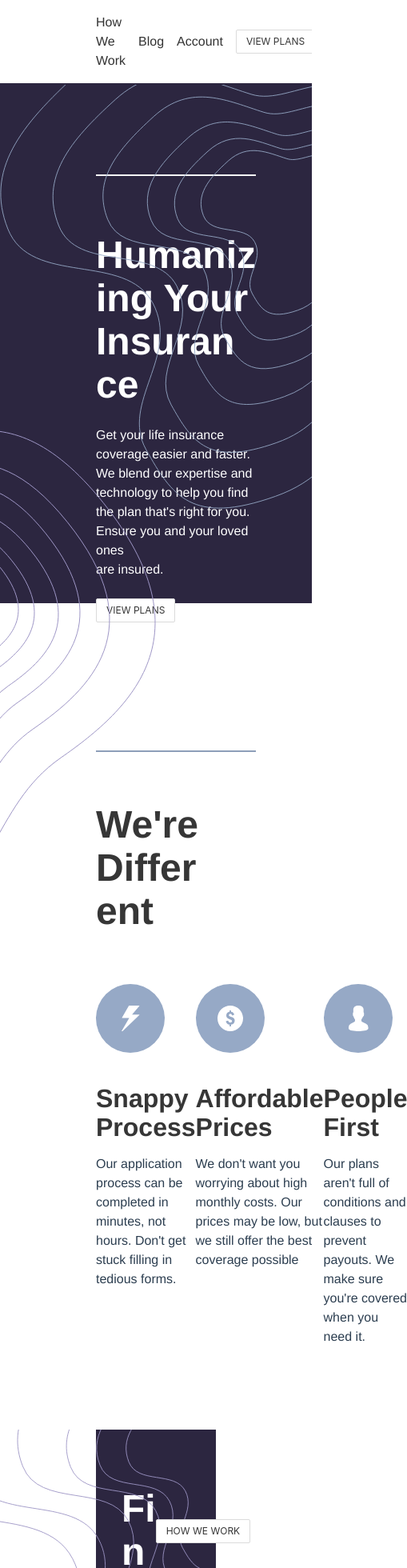
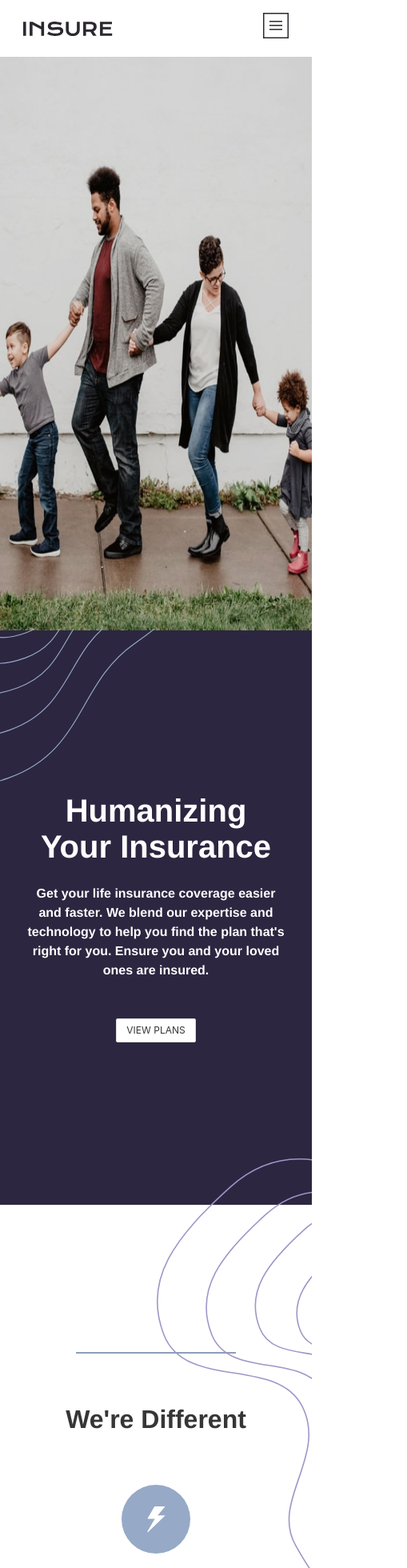
Before and after one commit to Jguz17/insure-landing-page, a Vue app: page / in a window 390 px wide. Shown: the top 1960 px of the page at 80% size, 509 px wide, since content can reach past the window. Built offline with nearby package versions, Linux system fonts and the light colour scheme.

Commit message:
finished responsiveness for most mobile devices

```diff
--- a/src/App.vue
+++ b/src/App.vue
@@ -21,7 +21,7 @@ export default {
 @import "~bulma/css/bulma.css";
 
 body {
-  padding: 1rem 0;
+  padding: 0;
   margin: 0;
   box-sizing: border-box;
 }
--- a/src/components/home/ContentArea1.vue
+++ b/src/components/home/ContentArea1.vue
@@ -1,8 +1,20 @@
 <template>
     <div class="content-area-1">
+      <img id="hidden-image" src="../../../images/image-intro-desktop.jpg"/>
+      <div class="content hidden-container">
+        <h1 style="color: white;" class="title is-2">Humanizing <br/>Your Insurance</h1>
+        <!-- <div class="content"> -->
+          <p style="color: white; fontWeight: bold">Get your life insurance coverage easier and faster. We blend our expertise and technology to help
+            you find the plan that's right for you. Ensure you and your loved ones are insured.
+          </p>
+          <button class="button is-small" style="margin-top: 2rem">VIEW PLANS</button>
+          <img style="top: 49%; left: 0" src="../../../images/bg-pattern-intro-left-mobile.svg"/>
+          <img style="bottom: -30%; right: 0" src="../../../images/bg-pattern-intro-right-mobile.svg"/>
+        <!-- </div> -->
+      </div>
       <div class="left-content-area">
         <hr/>
-        <h1 style="color: white; marginTop: 4.5rem" class="title is-1">Humanizing Your Insurance</h1>
+        <h1 style="color: white; marginTop: 4.5rem" class="title is-1">Humanizing <br/>Your Insurance</h1>
         <div class="content">
           <p>Get your life insurance coverage easier and faster. <br/> We blend our expertise and technology to help
             you find<br/> the plan that's right for you. Ensure you and your loved ones <br/>are insured.
@@ -21,16 +33,28 @@
 export default {
     name: "ContentArea1"
 }
+
+
 </script>
 
 <style scoped>
+    .hidden-container {
+      display: none;
+    }
+    .hidden-container img {
+      position: absolute;
+      width: 50%;
+    }
+    #hidden-image {
+      display: none;
+    }
      .content-area-1 {
     top: 0;
     position: relative;
     display: flex;
     justify-content: space-between;
     margin-top: -35rem;
-    padding: 0 7.5rem;
+    padding: 0 7.5%;
   }
   .left-content-area {
     color: #fff;
@@ -44,4 +68,60 @@ export default {
     right: 0;
     margin-top: -5.5rem;
   }
+  /* @media all and (min-width: 1024px) and (max-width: 1280px) { }
+
+  @media all and (min-width: 768px) and (max-width: 1024px) { }
+
+  @media all and (min-width: 480px) and (max-width: 768px) { } */
+
+  @media all and (max-width: 480px) {
+    .content {
+      text-align: center;
+      padding: 1rem 7.5%;
+
+    }
+    .content-area-1 {
+      margin: 0;
+      padding: 0;
+      display: flex;
+      flex-direction: column;
+    }
+    .left-content-area {
+      display: none;
+    }
+    .right-container-area {
+      display: none;
+    }
+    #hidden-image {
+      display: block;
+      width: 100%;
+      height: 85vh;
+    }
+    .hidden-container {
+       width: 100%;
+      height: 85vh;
+      background: #2c2640;
+      z-index: 1;
+      display: flex;
+      justify-content: center;
+      flex-direction: column;
+      align-items: center;
+    }
+  }
+  @media screen and (max-width: 380px) {
+    #hidden-image {
+      height: 75vh;
+    }
+    .hidden-container {
+      height: 75vh;
+    }
+  }
+  @media screen and (max-width: 320px) {
+    #hidden-image {
+      height: 65vh;
+    }
+    .hidden-container {
+      height: 65vh;
+    }
+  }
 </style>
--- a/src/components/home/ContentArea2.vue
+++ b/src/components/home/ContentArea2.vue
@@ -46,7 +46,8 @@ export default {
         width: 200px;
     }
     .content-area-2 {
-        padding: 0 7.5rem;
+        padding: 0 7.5%;
+        text-align: center;
     }
     .svg img {
         position: absolute;
@@ -74,4 +75,25 @@ export default {
     .icon-3 h1 {
         margin-top: 2rem;
     }
+    @media all and (max-width: 480px) {
+        hr {
+            margin: 0 auto;
+        }
+        .normal-content-container h1 {
+            font-size: 2rem;
+        }
+        .icons-container {
+            flex-direction: column;
+            /* justify-content: center; */
+        }
+        .icon-1,
+        .icon-2,
+        .icon-3 {
+        max-width: 100%;
+        margin-bottom: 3rem;
+        }
+        .svg {
+            display: none;
+        }
+  }
 </style>
--- a/src/components/home/ContentArea3.vue
+++ b/src/components/home/ContentArea3.vue
@@ -2,7 +2,8 @@
     <div class="content-area-3">
         <div class="wrapper">
             <div class="background">
-                <img src="../../../images/bg-pattern-how-we-work-desktop.svg"/>
+                <img id="image" src="../../../images/bg-pattern-how-we-work-desktop.svg"/>
+                <img id="hidden-image" src="../../../images/bg-pattern-how-we-work-mobile.svg"/>
                 <div class="content">
                     <h1 class="title is-1" style="color: white">Find out more<br/> about how we work</h1>
                     <button class="button is-small">HOW WE WORK</button>
@@ -20,23 +21,59 @@ export default {
 
 <style scoped>
     .background {
-        height: 250px;
+        height: 31.25vh;
         background: #2c2640;
     }
     .background img {
         position: absolute;
-        right: 7.5rem;
+        right: 7.5%;
     }
     .content-area-3 {
-        padding: 0 7.5rem;
-        margin: 6.5rem 0;
+        padding: 0 7.5%;
+        margin: 6.5% 0;
     }
     .content {
         display: flex;
         justify-content: space-between;
-        padding: 4.5rem 2rem;
+        padding: 4.5% 2%;
     }
     .button {
-        margin-top: 2.5rem;
+        margin-top: 2.5%;
     }
+    #hidden-image {
+        display: none;
+    }
+    @media all and (max-width: 480px) {
+        #image {
+            display: none;
+        }
+        #hidden-image {
+            display: block;
+            right: 7.5%;
+        }
+        .content {
+            padding: 10% 2%;
+            flex-direction: column;
+            align-items: center;
+            text-align: center;
+        }
+        .background {
+            height: 55vh;
+        }
+    }
+    @media all and (max-width: 295px) {
+        #hidden-image {
+            right: 5%;
+        }
+     }
+    @media all and (max-width: 285px) {
+        #hidden-image {
+            right: 2.5%;
+        }
+     }
+    @media all and (max-width: 285px) {
+        #hidden-image {
+            right: 1.5%;
+        }
+     }
 </style>
--- a/src/components/layout/Footer.vue
+++ b/src/components/layout/Footer.vue
@@ -59,7 +59,7 @@ export default {
 
 <style scoped>
     footer {
-        padding: 5rem 7.5rem 2.5rem;
+        padding: 5% 7.5% 2.5%;
         width: 100%;
         background: #FAFAFA;
     }
@@ -76,7 +76,7 @@ export default {
     }
     hr {
         width: 100%;
-        margin: 2.5rem 0;
+        margin: 2.5% 0;
         background: #8d9eb9;
     }
     .row-2 {
@@ -86,4 +86,24 @@ export default {
     .column {
         max-width: 250px;
     }
+
+    @media all and (max-width: 480px) {
+        footer {
+            text-align: center;
+            /* padding: 5% 7.5% 2.5%; */
+        }
+        .row-1 {
+            padding: 5rem 0 2.5rem;
+        }
+        .row-1 img {
+            padding: 0 0 1rem;
+        }
+        .row-1,
+        .row-2 {
+            flex-direction: column;
+        }
+        .column {
+            margin: 0 auto;
+        }
+  }
 </style>
--- a/src/components/layout/Header.vue
+++ b/src/components/layout/Header.vue
@@ -7,6 +7,7 @@
             <router-link style="padding-right: 1rem" to="/account">Account</router-link>
             <router-link to="/plans"><button class="button is-small">VIEW PLANS</button></router-link>
         </div>
+        <div class="hidden-icon"><img src="../../../images/icon-hamburger.svg"/></div>
     </header>
 </template>
 
@@ -22,7 +23,7 @@ export default {
         color: #333;
         overflow: auto;
         margin-bottom: 1rem;
-        padding: 0 7.5rem;
+        padding: 1rem 7.5% 0;
         z-index: 9999;
         display: flex;
         justify-content: space-between;
@@ -40,4 +41,15 @@ export default {
         display: flex;
         align-items: center;
     }
+    .hidden-icon {
+        display: none;
+    }
+    @media all and (max-width: 480px) {
+        .nav {
+            display: none;
+        }
+        .hidden-icon {
+            display: block;
+    }
+    }
 </style>
--- a/src/views/Home.vue
+++ b/src/views/Home.vue
@@ -20,13 +20,19 @@ export default {
     ContentArea3,
   }
 }
+
 </script>
 
 <style scoped>
   .background-1 {
     width: 100%;
-    height: 650px;
+    height: 81.5vh;
     background: #2c2640;
     z-index: 1;
   }
+  @media all and (max-width: 480px) {
+    .background-1 {
+      display: none;
+    }
+  }
 </style>
```
